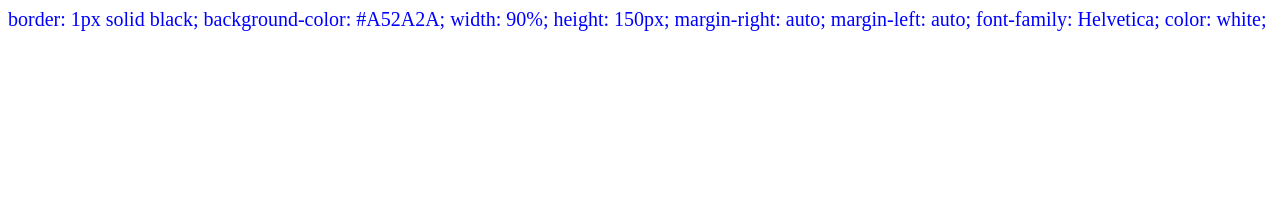
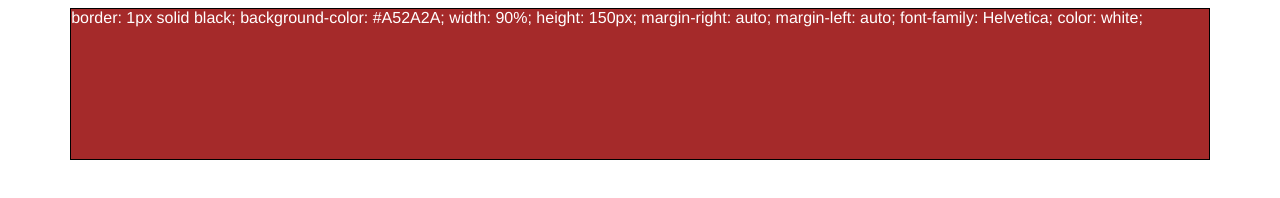
Before and after one commit to SIR16/mod2_final, a plain HTML site: page index.html in a window 1280 px wide. Drawn offline with Linux system fonts and the light colour scheme.

Commit message:
Update styles.css

```diff
--- a/css/styles.css
+++ b/css/styles.css
@@ -1,6 +1,12 @@
 p {
 
-color: blue;
-font-size: 20px;
+ border: 1px solid black;
+  background-color: #A52A2A;
+  width: 90%;
+  height: 150px;
+  margin-right: auto;
+  margin-left: auto;
+  font-family: Helvetica;
+  color: white;
 
 }
```
